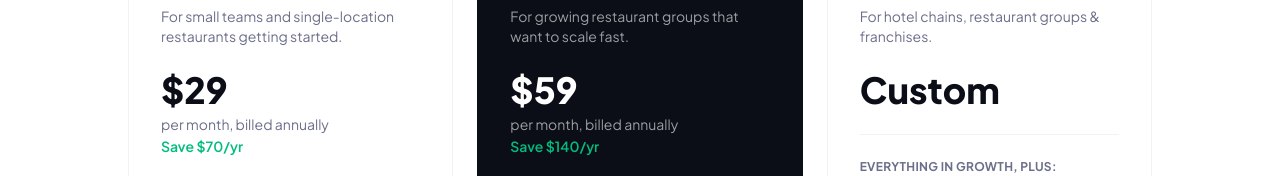
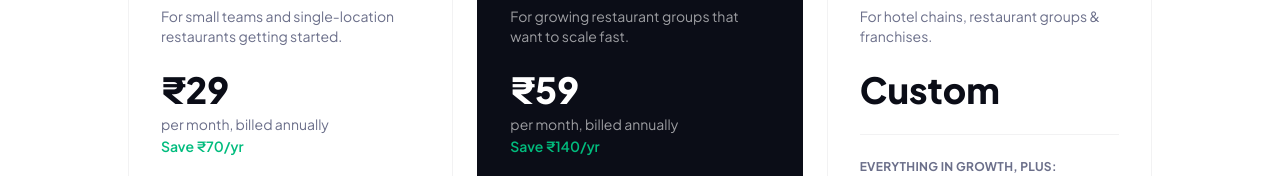
Before and after one commit to harjeeo/landingpage, a React (Vite) app: page /pricing in a window 1280 px wide. Shown: the part 624-800 px from the top of the page. Built offline with nearby package versions, Linux system fonts and the light colour scheme.

Commit message:
Switch pricing page currency from $ to ₹

```diff
--- a/src/pages/Pricing.jsx
+++ b/src/pages/Pricing.jsx
@@ -17,7 +17,7 @@ const plans = [
     desc: "For small teams and single-location restaurants getting started.",
     price: "29",
     note: "per month, billed annually",
-    save: "Save $70/yr",
+    save: "Save ₹70/yr",
     features: [
       "1 location maximum",
       "Employee scheduling",
@@ -39,7 +39,7 @@ const plans = [
     desc: "For growing restaurant groups that want to scale fast.",
     price: "59",
     note: "per month, billed annually",
-    save: "Save $140/yr",
+    save: "Save ₹140/yr",
     everythingIn: "Everything in Starter, plus:",
     features: [
       "Up to 5 locations",
@@ -186,7 +186,7 @@ export default function Pricing() {
                     <p className={`text-4xl font-extrabold ${textPrimary}`}>Custom</p>
                   ) : (
                     <p className={`text-4xl font-extrabold ${textPrimary}`}>
-                      ${billing === "annual" ? plan.price : Math.ceil(plan.price * 1.25)}
+                      ₹{billing === "annual" ? plan.price : Math.ceil(plan.price * 1.25)}
                     </p>
                   )}
                   {plan.note && (
```
